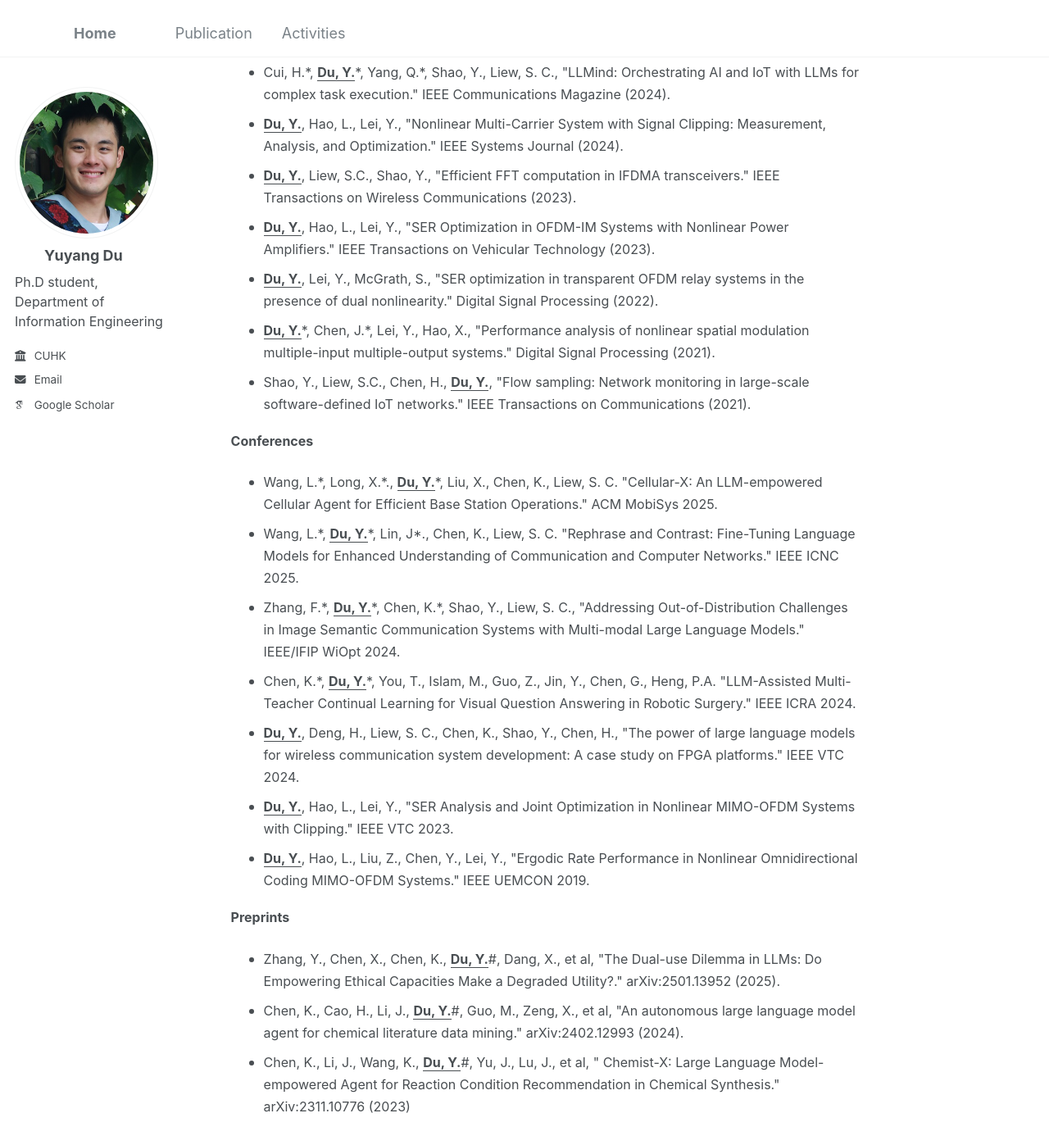
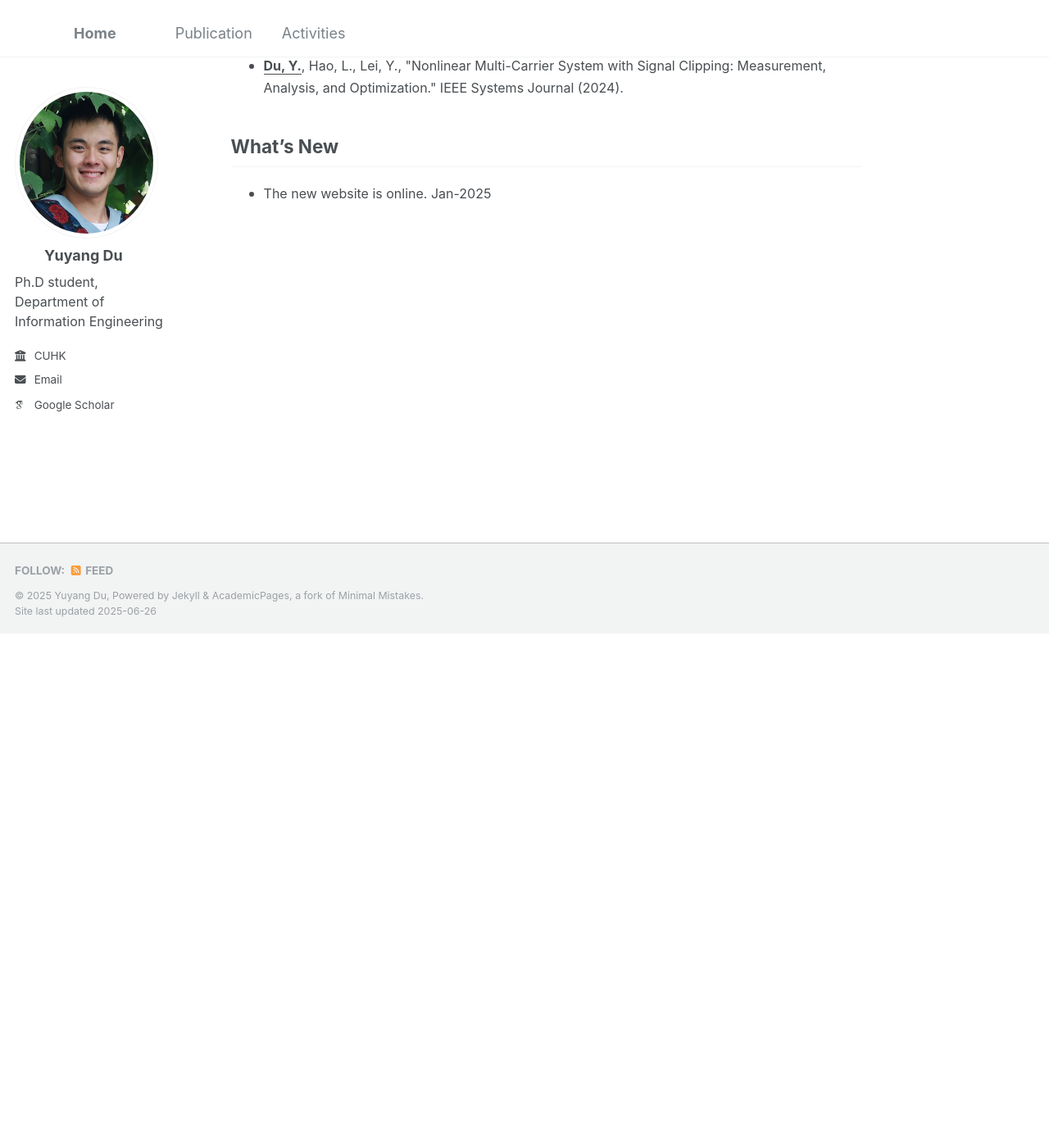
Before and after one commit to yuyangdu01/yuyangdu01.github.io, a Jekyll site: the page built from _pages/about.md, in a window 1280 px wide and 1400 px high, scrolled down 627 px. Shown: the top 1397 px of the window at 82% size. Built offline with Jekyll 4.4.1, drawn with Linux system fonts in a browser that asks for light colours; some web fonts are replaced; some of the changed text lies outside the part shown.

Commit message:
Update about.md

```diff
--- a/_pages/about.md
+++ b/_pages/about.md
@@ -13,31 +13,11 @@ redirect_from:
 
 **<font size=3>I am on the job market and looking for research positions in both industry and academia.</font>**
 
-Publications <font size=3></font>
+Selected Publications <font size=3></font>
 ------
-**<font size=3>Journals</font>** <br><font size=1>(* for equal contribution, # for corresponding author)</font>
 * <font size=3><b><u>Du, Y.</u></b>, Liew, S.C., "Reliable Packet Detection for Random Access Networks: Analysis, Benchmark, and Optimization." IEEE Transactions on Vehicular Technology (2025).</font>
 * <font size=3>Cui, H.*, <b><u>Du, Y.</u></b>*, Yang, Q.*, Shao, Y., Liew, S. C., "LLMind: Orchestrating AI and IoT with LLMs for complex task execution." IEEE Communications Magazine (2024).</font>
 * <font size=3><b><u>Du, Y.</u></b>, Hao, L., Lei, Y., "Nonlinear Multi-Carrier System with Signal Clipping: Measurement, Analysis, and Optimization." IEEE Systems Journal (2024).</font>
-* <font size=3><b><u>Du, Y.</u></b>, Liew, S.C., Shao, Y., "Efficient FFT computation in IFDMA transceivers." IEEE Transactions on Wireless Communications (2023).</font>
-* <font size=3><b><u>Du, Y.</u></b>, Hao, L., Lei, Y., "SER Optimization in OFDM-IM Systems with Nonlinear Power Amplifiers." IEEE Transactions on Vehicular Technology (2023).</font>
-* <font size=3><b><u>Du, Y.</u></b>, Lei, Y., McGrath, S., "SER optimization in transparent OFDM relay systems in the presence of dual nonlinearity." Digital Signal Processing (2022).</font>
-* <font size=3><b><u>Du, Y.</u></b>*, Chen, J.*, Lei, Y., Hao, X., "Performance analysis of nonlinear spatial modulation multiple-input multiple-output systems." Digital Signal Processing (2021).</font>
-* <font size=3>Shao, Y., Liew, S.C., Chen, H., <b><u>Du, Y.</u></b>, "Flow sampling: Network monitoring in large-scale software-defined IoT networks." IEEE Transactions on Communications (2021).</font>
-
-**<font size=3>Conferences</font>**
-* <font size=3>Wang, L.*, Long, X.*., <b><u>Du, Y.</u></b>*, Liu, X., Chen, K., Liew, S. C. "Cellular-X: An LLM-empowered Cellular Agent for Efficient Base Station Operations." ACM MobiSys 2025.</font>
-* <font size=3>Wang, L.*, <b><u>Du, Y.</u></b>*, Lin, J*., Chen, K., Liew, S. C. "Rephrase and Contrast: Fine-Tuning Language Models for Enhanced Understanding of Communication and Computer Networks." IEEE ICNC 2025.</font>
-* <font size=3>Zhang, F.*, <b><u>Du, Y.</u></b>*, Chen, K.*, Shao, Y., Liew, S. C., "Addressing Out-of-Distribution Challenges in Image Semantic Communication Systems with Multi-modal Large Language Models." IEEE/IFIP WiOpt 2024.</font>
-* <font size=3>Chen, K.*, <b><u>Du, Y.</u></b>*, You, T., Islam, M., Guo, Z., Jin, Y., Chen, G., Heng, P.A. "LLM-Assisted Multi-Teacher Continual Learning for Visual Question Answering in Robotic Surgery." IEEE ICRA 2024.</font>
-* <font size=3><b><u>Du, Y.</u></b>, Deng, H., Liew, S. C., Chen, K., Shao, Y., Chen, H., "The power of large language models for wireless communication system development: A case study on FPGA platforms." IEEE VTC 2024.</font>
-* <font size=3><b><u>Du, Y.</u></b>, Hao, L., Lei, Y., "SER Analysis and Joint Optimization in Nonlinear MIMO-OFDM Systems with Clipping." IEEE VTC 2023.</font>
-* <font size=3><b><u>Du, Y.</u></b>, Hao, L., Liu, Z., Chen, Y., Lei, Y., "Ergodic Rate Performance in Nonlinear Omnidirectional Coding MIMO-OFDM Systems." IEEE UEMCON 2019.</font>
-
-**<font size=3>Preprints</font>**
-* <font size=3>Zhang, Y., Chen, X., Chen, K., <b><u>Du, Y.</u></b>#, Dang, X., et al, "The Dual-use Dilemma in LLMs: Do Empowering Ethical Capacities Make a Degraded Utility?." arXiv:2501.13952 (2025).</font>
-* <font size=3>Chen, K., Cao, H., Li, J., <b><u>Du, Y.</u></b>#, Guo, M., Zeng, X., et al, "An autonomous large language model agent for chemical literature data mining." arXiv:2402.12993 (2024).</font>
-* <font size=3>Chen, K., Li, J., Wang, K., <b><u>Du, Y.</u></b>#, Yu, J., Lu, J., et al, " Chemist-X: Large Language Model-empowered Agent for Reaction Condition Recommendation in Chemical Synthesis." arXiv:2311.10776 (2023)</font>
 
 What's New <font size=3></font>
 ------
```
